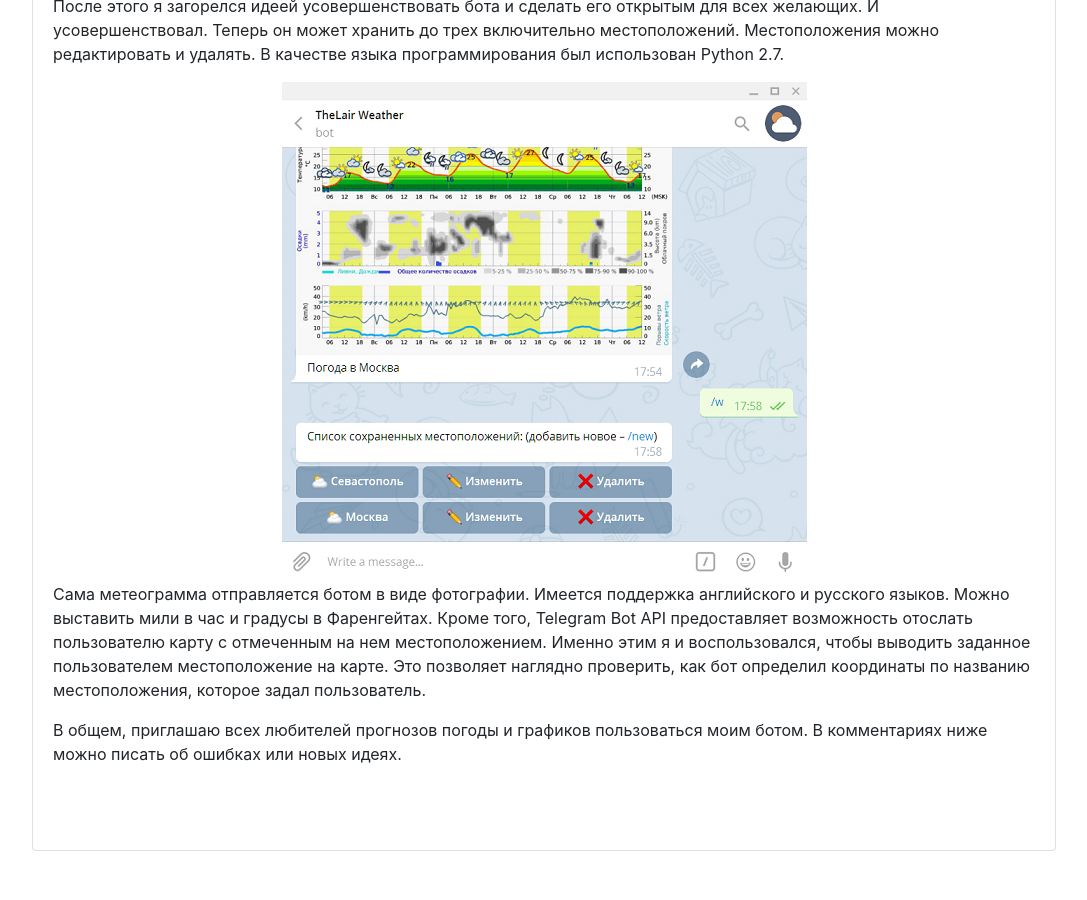
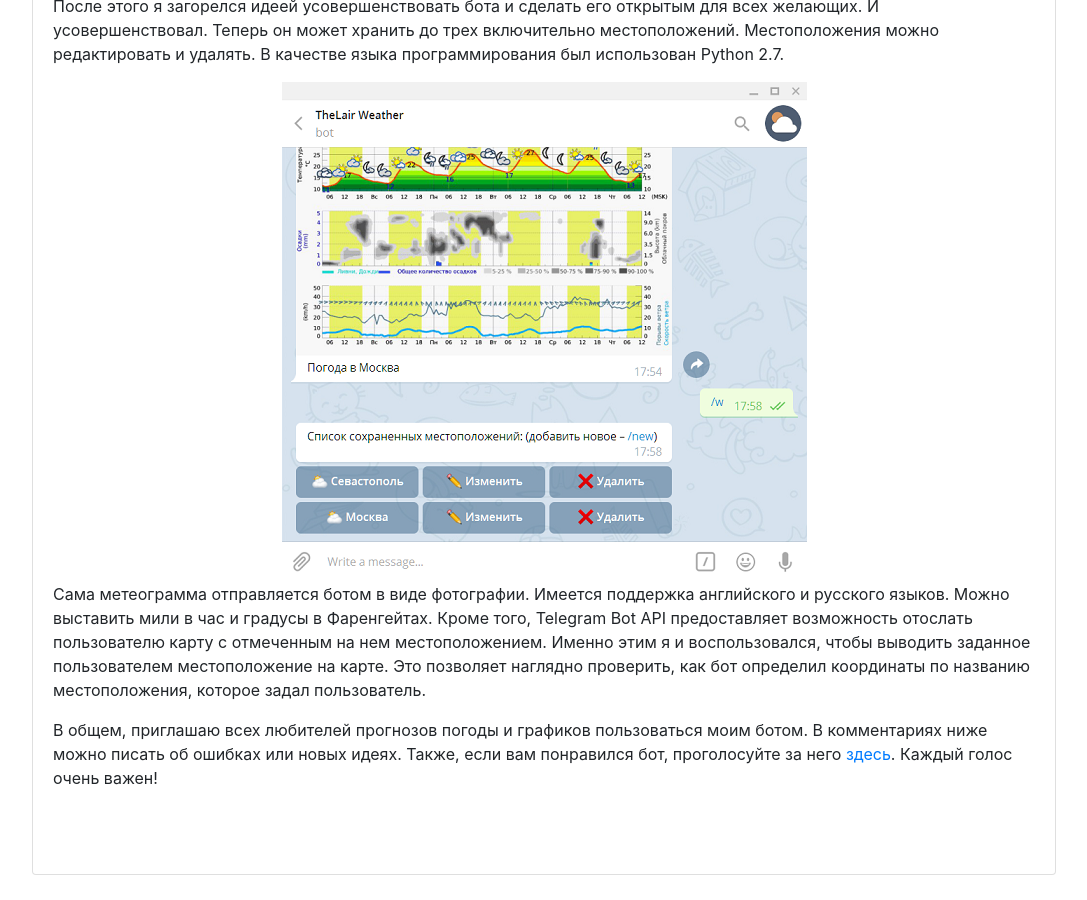
Before and after one commit to Gooman-rus/gooman-rus.github.io, a Jekyll site: the page built from _posts/2017-09-09-telegram-weather-bot.md, in a window 1280 px wide and 900 px high, scrolled down 1750 px. Shown: the whole window, without its empty margins (96-1183 px from the left). Built offline with Jekyll 4.4.1, drawn with Linux system fonts in a browser that asks for light colours; nearby versions of some CDN libraries; comment, search, counter and statistics services are not loaded; before the commit the page ends 2626 px from its top, so only the background shows below that; some of the changed lines change nothing that is shown.

Commit message:
Update 2017-09-09-telegram-weather-bot.md

```diff
--- a/_posts/2017-09-09-telegram-weather-bot.md
+++ b/_posts/2017-09-09-telegram-weather-bot.md
@@ -7,7 +7,7 @@
 description: Бот для получения прогноза погоды в Telegram
 keywords: telegram, bot, chat, weather, forecast, прогноз, погоды, телеграм, бот
 ---
-Хочу представить своего бота Telegram под названием [TheLair Weather](https://storebot.me/bot/thelairbot "Прогноз погоды Telegram bot"), который позволяет получить прогноз погоды на 5 дней в виде красивых и подробных графиков.
+Хочу представить своего бота Telegram под названием [TheLair Weather](http://telegram.me/thelairbot "Прогноз погоды Telegram bot"), который позволяет получить прогноз погоды на 5 дней в виде красивых и подробных графиков.
 
 <center><img src="{{site.baseurl}}/posts-images/morning-rain.png" alt="TheLair Weather"/></center>
 
@@ -32,3 +32,4 @@
 Кроме того, Telegram Bot API предоставляет возможность отослать пользователю карту с отмеченным на нем местоположением. Именно этим я и воспользовался, чтобы выводить заданное пользователем местоположение на карте. Это позволяет наглядно проверить, как бот определил координаты по названию местоположения, которое задал пользователь.
 
 В общем, приглашаю всех любителей прогнозов погоды и графиков пользоваться моим ботом. В комментариях ниже можно писать об ошибках или новых идеях.
+Также, если вам понравился бот, проголосуйте за него [здесь](https://storebot.me/bot/thelairbot "Прогноз погоды Telegram bot - рейтинг"). Каждый голос очень важен!
```
